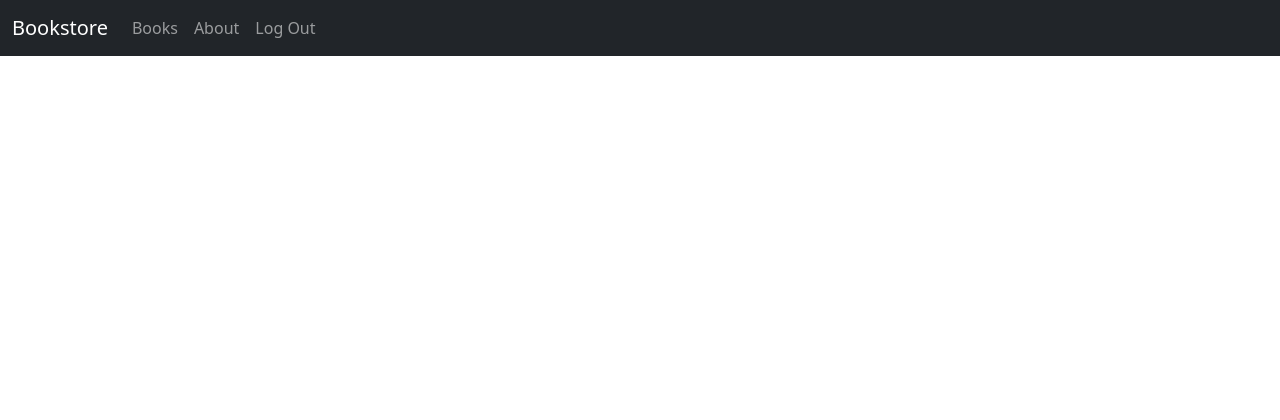
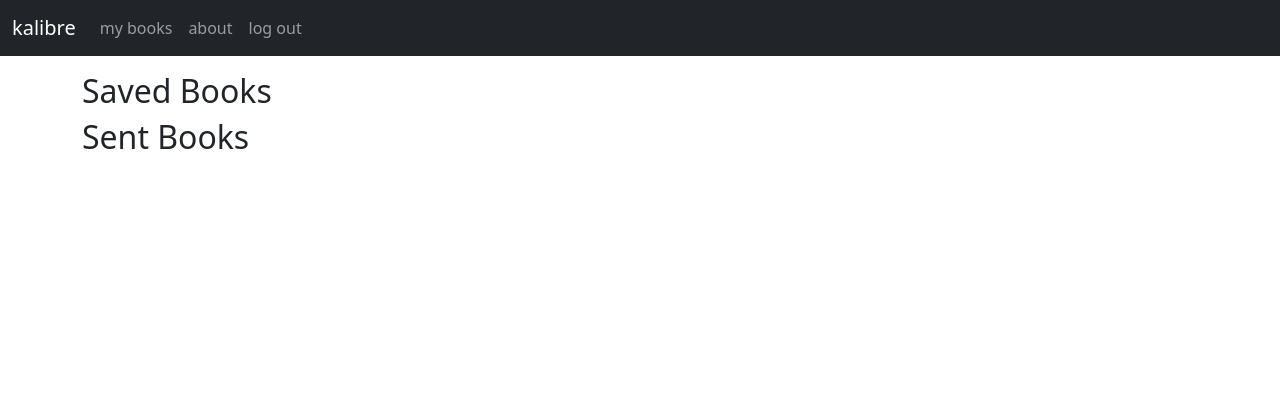
Before and after one commit to bllendev/kalibre, a Django app: page /books/ in a window 1280 px wide. Shown: the top 420 px of the page. Run offline with Django 3.2, Linux system fonts and the light colour scheme; the visitor is signed in with stand-in values (Sample User, id 1); data that the repository does not hold is empty; parts of the project's set-up code (start-up, migrations or seed data) failed here and were passed over.

Commit message:
nice search results

```diff
--- a/books/views.py
+++ b/books/views.py
@@ -37,7 +37,7 @@ def _search_results(request):
     from books.utils import LibgenAPI
 
     query = request.GET.get('q')
-    choices = None
+    choices_list = None
     link = None
 
     if request.method == "POST":
@@ -45,10 +45,12 @@ def _search_results(request):
 
     if query:
         print(f"QUERY MADE: {query}")
-        libgen = LibgenAPI(query)
-        choices = libgen.get_title_choices()[0]["Mirror_1"]
-        print(f"choices: {choices}")
-
+        libgen = LibgenAPI(str(query))
+        choices_list = libgen._get_title_choices()
+        # [0]["Mirror_1"]
+        print(f"choices: {choices_list}")
         # link = libgen.get_first_download_link()
 
-    return render(request, 'books/_search_results.html', {'link': link, 'title_choices': choices})
+        print(f"books: {libgen.get_book_list()}")
+
+    return render(request, 'books/_search_results.html', {'link': link, 'choices_list': choices_list, 'libgen': libgen,})
--- a/templates/_base.html
+++ b/templates/_base.html
@@ -3,7 +3,7 @@
 <html>
 <head>
   <meta charset="utf-8">
-  <title>{% block title %}Bookstore{% endblock title %}</title>
+  <title>{% block title %}kalibre{% endblock title %}</title>   <!--as a dutifule homage to the first Calibre :)-->
   <!-- Bootstrap CSS -->
   <link href="https://cdn.jsdelivr.net/npm/bootstrap@5.1.3/dist/css/bootstrap.min.css" rel="stylesheet" integrity="sha384-1BmE4kWBq78iYhFldvKuhfTAU6auU8tT94WrHftjDbrCEXSU1oBoqyl2QvZ6jIW3" crossorigin="anonymous">
   <!-- CSS -->
@@ -12,28 +12,28 @@
 <body>
   <nav class="navbar navbar-expand-md navbar-dark fixed-top bg-dark">
     <div class="container-fluid">
-      <a class="navbar-brand" href="{% url 'home' %}">Bookstore</a>
+      <a class="navbar-brand" href="{% url 'home' %}">kalibre</a>
       <button class="navbar-toggler" type="button" data-bs-toggle="collapse" data-bs-target="#navbarCollapse" aria-controls="navbarCollapse" aria-expanded="false" aria-label="Toggle navigation">
         <span class="navbar-toggler-icon"></span>
       </button>
       <div class="collapse navbar-collapse" id="navbarCollapse">
         <ul class="navbar-nav me-auto mb-2 mb-md-0">
           <li class="nav-item">
-            <a class="nav-link" href="{% url 'book_list' %}">Books</a>
+            <a class="nav-link" href="{% url 'book_list' %}">my books</a>
           </li>
           <li class="nav-item">
-            <a class="nav-link" href="{% url 'about' %}">About</a>
+            <a class="nav-link" href="{% url 'about' %}">about</a>
           </li>
           {% if user.is_authenticated %}
           <li class="nav-item">
-            <a class="nav-link" href="{% url 'account_logout' %}">Log Out</a>
+            <a class="nav-link" href="{% url 'account_logout' %}">log out</a>
           </li>
           {% else %}
           <li class="nav-item">
-            <a class="nav-link" href="{% url 'account_login' %}">Log In</a>
+            <a class="nav-link" href="{% url 'account_login' %}">log in</a>
           </li>
           <li class="nav-item">
-            <a class="nav-link" href="{% url 'account_signup' %}">Sign Up</a>
+            <a class="nav-link" href="{% url 'account_signup' %}">sign up</a>
           </li>
           {% endif %}
         </ul>
--- a/templates/books/book_list.html
+++ b/templates/books/book_list.html
@@ -3,9 +3,22 @@
 {% block title %}Books{% endblock title %}
 
 {% block content %}
-    {% for book in book_list %}
-        <div>
-            <h4><a href="{{ book.get_absolute_url }}">{{ book.title }}</a></h4>
+
+
+    <div>
+        <h2>Saved Books</h2>
+        <div class="ml-2">
+            {% for book in book_list %}
+                <h6 class='ml-5'style="color:magenta"><a href="{{ book.get_absolute_url }}">{{ book.title }}</a></h6>
+            {% endfor %}
         </div>
-    {% endfor %}
+    </div>
+    <div>
+        <h2>Sent Books</h2>
+        {% comment %} <div class="ml-2">    not made yet...
+            {% for book in book_list %}
+                <h6 class='ml-5'style="color:magenta"><a href="{{ book.get_absolute_url }}">{{ book.title }}</a></h6>
+            {% endfor %}
+        </div> {% endcomment %}
+    </div>
 {% endblock content %}
--- a/templates/home.html
+++ b/templates/home.html
@@ -1,15 +1,15 @@
 {% extends "_base.html" %}
 {% load static %}
 
-{% block title %}Home{% endblock title %}
+{% block title %}kalibre{% endblock title %}
 
 {% block content %}
-  <h1>home</h1>
+  <h1>kalibre</h1>
     {% comment %} <form class="form-inline mt-2 mt-md-0" action="{% url 'search_results' %}"method="get">
         <input name="q" class="form-control mr-sm-2" type="text" placeholder="Search"aria-label="Search">
     </form> {% endcomment %}
 
     <form class="form-inline mt-2 mt-md-0" action="{% url '_search_results' %}"method="get">
-      <input name="q" class="form-control mr-sm-2" type="text" placeholder="Search"aria-label="Search">
+      <input name="q" class="form-control mr-sm-2" type="text" placeholder="search!"aria-label="search">
   </form>
 {% endblock content %}
```
Also changed, not shown: books/utils.py (+62 -6 lines), templates/books/_search_results.html (+24 -3 lines).
